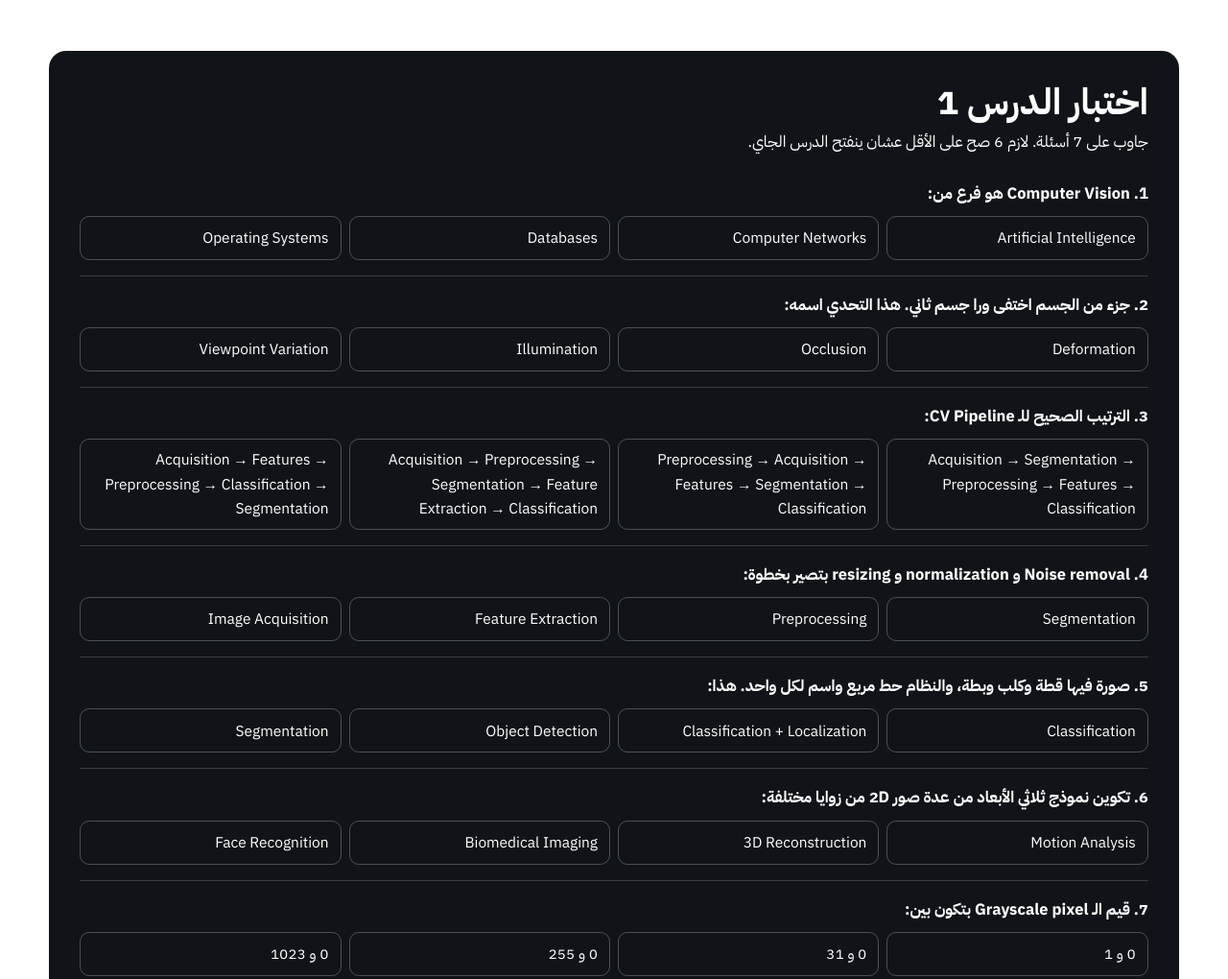
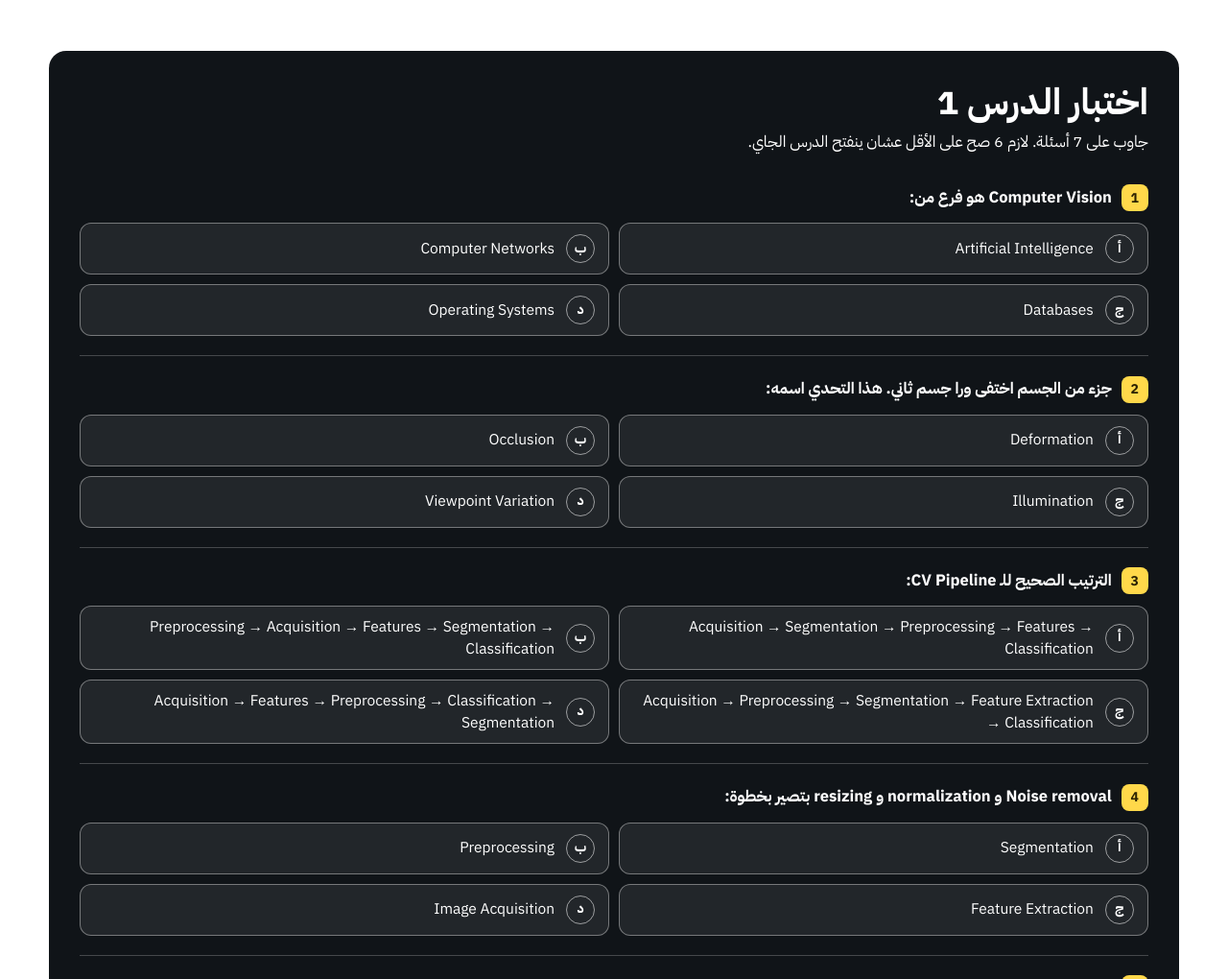
Before and after one commit to fadihittih/cv-lab, a plain HTML site: page index.html in a window 1280 px wide. Shown: the part 2628-3648 px from the top of the page at 96% size. Drawn offline with Linux system fonts and the light colour scheme.

Commit message:
Clearer quiz options

```diff
--- a/index.html
+++ b/index.html
@@ -101,14 +101,24 @@ svg text{font-family:"IBM Plex Mono",monospace;font-size:13px;fill:var(--ink);pa
 .note{font-size:15px;background:var(--panel);border-radius:10px;padding:10px 14px}
 .quiz{background:var(--ink);color:var(--bg);border-radius:18px;padding:clamp(18px,3vw,32px);margin:28px 0 10px}
 .quiz h2{color:var(--bg)}
-.q{border-top:1px solid #ffffff2a;padding:16px 0}
+.q{border-top:1px solid color-mix(in srgb,var(--bg) 22%,transparent);padding:16px 0}
 .q:first-of-type{border-top:0}
-.q .qt{font-weight:700;margin-bottom:10px}
-.opts{display:grid;grid-template-columns:repeat(auto-fit,minmax(15em,1fr));gap:8px}
-.opts button{min-height:46px;text-align:start;padding:8px 12px;border-radius:10px;border:1px solid #ffffff40;background:transparent;color:inherit;font:inherit;font-size:15.5px;cursor:pointer}
+.q .qt{font-weight:700;margin-bottom:12px}
+.opts{display:grid;grid-template-columns:repeat(2,minmax(0,1fr));gap:10px}
+.opts button{display:flex;align-items:center;gap:12px;min-height:54px;text-align:start;padding:10px 14px;border-radius:12px;border:1.5px solid color-mix(in srgb,var(--bg) 38%,transparent);background:color-mix(in srgb,var(--bg) 8%,transparent);color:inherit;font:inherit;font-size:15.5px;line-height:1.45;cursor:pointer;transition:border-color .15s,background .15s}
+.opts button .k{flex:none;display:grid;place-items:center;width:30px;height:30px;border-radius:50%;border:1.5px solid color-mix(in srgb,var(--bg) 55%,transparent);font-weight:700;font-size:14px}
+.opts button:hover{border-color:var(--y);background:color-mix(in srgb,var(--bg) 14%,transparent)}
 .opts button.pick{background:var(--y);color:var(--yink);border-color:var(--y)}
+.opts button.pick .k{background:var(--yink);color:var(--y);border-color:var(--yink)}
 .opts button.right{background:#2e9d52;color:#fff;border-color:#2e9d52}
 .opts button.wrong{background:#c33;color:#fff;border-color:#c33}
+.opts button.right .k,.opts button.wrong .k{background:#fff;border-color:#fff}
+.opts button.right .k{color:#2e9d52}
+.opts button.wrong .k{color:#c33}
+.q .qt{display:flex;gap:10px;align-items:baseline}
+.q .qt .n{flex:none;display:inline-grid;place-items:center;min-width:28px;height:28px;border-radius:8px;background:var(--y);color:var(--yink);font-size:14px}
+.q{padding:20px 0}
+@media(max-width:600px){.opts{grid-template-columns:minmax(0,1fr)}}
 .q .ex{margin-top:8px;font-size:15px;opacity:.9;display:none}
 .q.shown .ex{display:block}
 .qres{display:flex;flex-wrap:wrap;gap:12px;align-items:center;margin-top:14px}
@@ -829,11 +839,11 @@ const rail=()=>{$('#rail').innerHTML=L.map((l,i)=>`<button class="chip ${i===cur
  const on=$('#rail .chip.on');if(on)on.scrollIntoView({block:'nearest',inline:'nearest'})};
 let cur=0;
 function quizHTML(i){const q=L[i].quiz;return`<section class="quiz" id="quiz"><h2>اختبار الدرس ${i+1}</h2><p>جاوب على ${q.length} أسئلة. لازم ${need(q)} صح على الأقل عشان ${i<6?'ينفتح الدرس الجاي':'تخلّص المختبر'}.${store.best[i]?` أفضل نتيجة إلك: ${store.best[i]} / ${q.length}`:''}</p>
-${q.map((x,k)=>`<div class="q" data-k="${k}"><div class="qt">${k+1}. ${x.q}</div><div class="opts">${x.o.map((o,j)=>`<button data-j="${j}">${o}</button>`).join('')}</div><div class="ex">${x.e}</div></div>`).join('')}
+${q.map((x,k)=>`<div class="q" data-k="${k}"><div class="qt"><span class="n">${k+1}</span><span>${x.q}</span></div><div class="opts">${x.o.map((o,j)=>`<button data-j="${j}"><span class="k">${'أبجد'[j]}</span><span>${o}</span></button>`).join('')}</div><div class="ex">${x.e}</div></div>`).join('')}
 <div class="qres"><button class="b main" id="check">صحّح</button><button class="b" id="retry" style="display:none">جرّب مرة ثانية</button><span class="score" id="score"></span><span id="qmsg"></span></div></section>`}
 function bindQuiz(i){const q=L[i].quiz,ans=new Array(q.length).fill(-1);let done=false;
  $$('#quiz .q').forEach(el=>{const k=+el.dataset.k;$$('.opts button',el).forEach(b=>b.onclick=()=>{if(done)return;ans[k]=+b.dataset.j;$$('.opts button',el).forEach(x=>x.classList.toggle('pick',x===b))})});
- $('#check').onclick=()=>{if(ans.includes(-1)){toast('في أسئلة لسا ما جاوبتها');return}done=true;let s=0;$$('#quiz .q').forEach(el=>{const k=+el.dataset.k;el.classList.add('shown');$$('.opts button',el).forEach(b=>{const j=+b.dataset.j;b.classList.remove('pick');if(j===q[k].a)b.classList.add('right');else if(j===ans[k])b.classList.add('wrong')});if(ans[k]===q[k].a)s++});
+ $('#check').onclick=()=>{if(ans.includes(-1)){toast('في أسئلة لسا ما جاوبتها');return}done=true;let s=0;$$('#quiz .q').forEach(el=>{const k=+el.dataset.k;el.classList.add('shown');$$('.opts button',el).forEach(b=>{const j=+b.dataset.j;b.classList.remove('pick');if(j===q[k].a){b.classList.add('right');b.querySelector('.k').textContent='✓'}else if(j===ans[k]){b.classList.add('wrong');b.querySelector('.k').textContent='✗'}});if(ans[k]===q[k].a)s++});
   store.best[i]=Math.max(store.best[i]||0,s);const ok=s>=need(q);$('#score').textContent=`${s} / ${q.length}`;$('#check').style.display='none';$('#retry').style.display='';
   if(ok){const first=!store.passed[i];if(first)track(`pass-lesson-${i+1}`,`نجح بدرس ${i+1}`);store.passed[i]=true;save();rail();$('#qmsg').innerHTML=i<6?`ممتاز، فاهم الدرس. <button class="b main" id="next">الدرس ${i+2}: ${L[i+1].t} ←</button>`:'خلّصت المختبر كله. راجع الأسئلة اللي غلطت فيها قبل الامتحان.';const n=$('#next');if(n)n.onclick=()=>go(i+1);if(first&&i<6)toast(`انفتح الدرس ${i+2}`)}
   else{save();$('#qmsg').textContent=`بدك ${need(q)} على الأقل. اقرأ الشرح تحت كل سؤال غلط، ارجع للأداة، وجرب مرة ثانية.`}};
```
